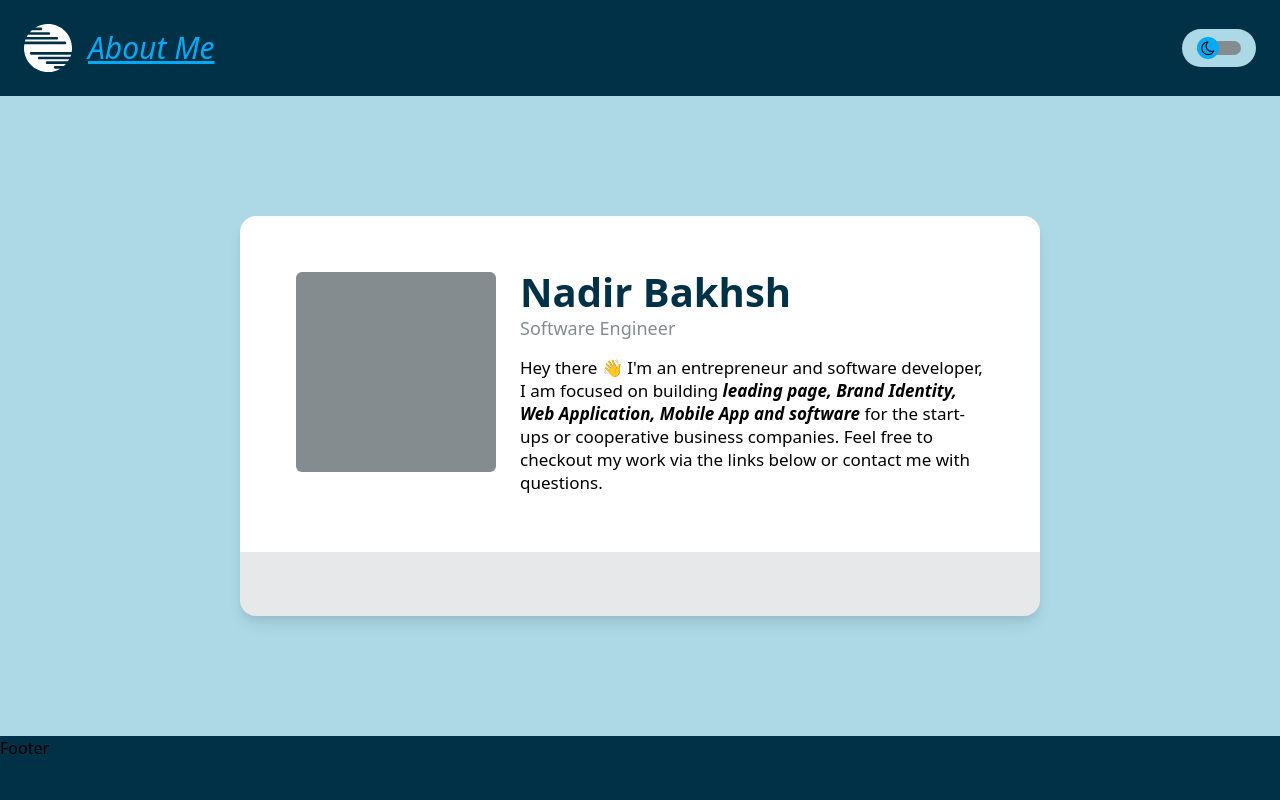
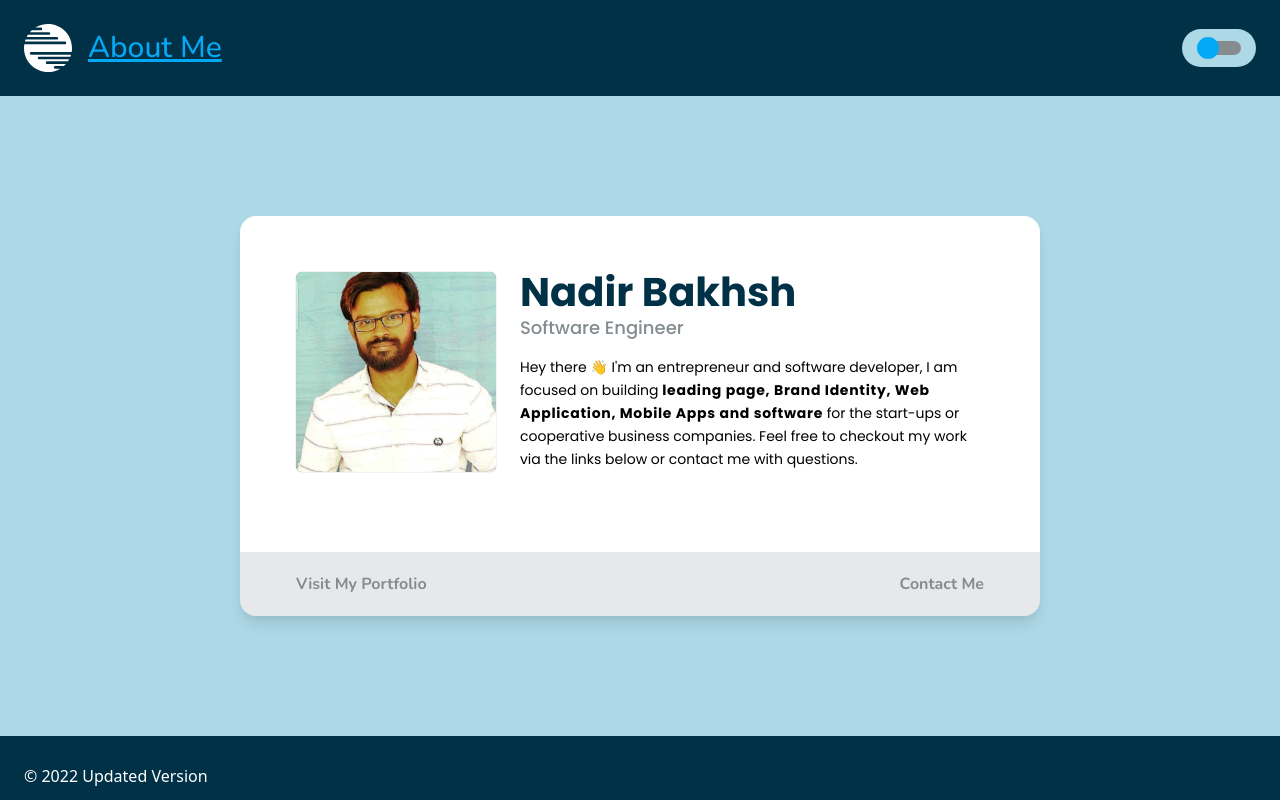
Before and after one commit to NadirBakhsh/NadirBakhsh, a Next.js app: page / in a window 1280 px wide. Built offline with nearby package versions, Linux system fonts and the light colour scheme.

Commit message:
my website complete

```diff
--- a/components/Card.jsx
+++ b/components/Card.jsx
@@ -1,11 +1,17 @@
 import React from 'react'
-import Image from 'next/image'
-import { Poppins } from '@next/font/google'
+import Image from 'next/legacy/image'
+import { Poppins, Nunito } from '@next/font/google'
 
 
 const poppins = Poppins({
 	weight: ['400', '500','700'],
-	variable: '--font-poppins',
+	className: '--font-poppins',
+	subsets: ['latin']
+})
+
+const nunito = Nunito({
+	weight: ['400', '500','700'],
+	className: '--font-nunito',
 	subsets: ['latin']
 })
 
@@ -15,20 +21,34 @@ const Card = () => {
 		<>
 			<div className='card w-full max-w-[800px] h-auto md:h-[400px] rounded-xl lg:rounded-2xl'>
 				<div className='card-body text-center md:text-left flex flex-col md:flex-row items-center md:items-start justify-between flex-1 p-6 md:p-14'>
-					<span className='profile-img w-[200px] h-[200px] bg-[#848C90] rounded-full md:rounded-md'></span>
+					<span className='profile-img overflow-hidden  w-[200px] h-[200px] bg-[#848C90] rounded-full md:rounded-md'>
+						<Image layout='responsive'   width={200} height={200} src={'/me.jpeg'} alt='my-image' />
+					</span>
 					<span className='about-content  flex-1 w-full h-full'>
-						<h1 className={`text-[32px] lg:text-[40px] ${poppins.variable} font-bold leading-[40px]`}>Nadir Bakhsh</h1>
-						<h2 className={`text-[18px] ${poppins.variable} font-medium leading-8 `}>Software Engineer</h2>
-						<p className={`text-[14px] md:text-[17px] leading-[23px] mt-3 ${poppins.variable}`}>
-							Hey there 👋 I'm an entrepreneur and software developer, I am focused on building <span className='font-semibold italic	'> leading page, Brand
-							Identity, Web Application, Mobile App and software </span> for the start-ups or cooperative business companies.
+						<h1 className={`text-[32px] lg:text-[40px] ${poppins.className} font-bold leading-[40px]`}>Nadir Bakhsh</h1>
+						<h2 className={`text-[18px] ${poppins.className} font-medium leading-8 `}>Software Engineer</h2>
+						<p className={`text-[14px] md:text-[14px] leading-[23px] mt-3 ${poppins.className}`}>
+							Hey there 👋 I'm an entrepreneur and software developer, I am focused on building <span className='font-semibold  tracking-wider'> leading page, Brand
+							Identity, Web Application, Mobile Apps and software </span> for the start-ups or cooperative business companies.
 							Feel free to checkout my work via the links below or contact me with questions.
 						</p>
 					</span>
 				</div>
-				<div className='card-footer'>
-					<span className='portfolio-link'></span>
-					<span className='contact-link'></span>
+				<div className={`card-footer flex justify-between items-center px-6 md:px-14 ${nunito.className} font-semibold`}>
+					<span
+					onClick={() => window.open('https://shiny-starship-524732.netlify.app/', '_blank')}
+					className={`portfolio-link`}
+					>
+						<span>Visit My Portfolio</span>
+						<i className="fa fa-long-arrow-right" aria-hidden="true"></i>
+					</span>
+					<span
+					onClick={() => window.open('mailto:nadir4k2010@gmail.com', '_blank')}
+					className='contact-link'
+					>
+						<i className="fa fa-envelope-o" aria-hidden="true"></i>
+						<span> Contact Me </span>
+					</span>
 				</div>
 			</div>
 		</>
--- a/components/Footer.jsx
+++ b/components/Footer.jsx
@@ -1,8 +1,35 @@
 const Footer = () => {
+	const OnLinkOpen = (link) => {
+		window.open(link, '_blank')
+	}
 
-  return (
-    <footer className={`h-16`}>Footer</footer>
-  )
+	return (
+		<footer
+			className={`h-auto md:h-16 flex flex-col-reverse md:flex-row justify-between items-center py-6 md:py-0 px-6`}>
+			<span className='text-[12px] md:text-[16px] text-[#fff] mt-4'>© 2022 Updated Version </span>
+
+			<div className='contactInfo'>
+				<span onClick={() => OnLinkOpen('https://www.linkedin.com/in/nadir-bakhsh-39807413a/')} target='_blank'>
+					<i className='fa fa-linkedin-square' aria-hidden='true'></i>
+				</span>
+				<span onClick={() => OnLinkOpen('https://www.facebook.com/nadir.bakhsh')} target='_blank'>
+					<i className='fa fa-facebook-official' aria-hidden='true'></i>
+				</span>
+				<span
+					onClick={() =>
+						OnLinkOpen(
+							'https://www.instagram.com/nadir_bakhsh_1/?fbclid=IwAR0KIxazOUvEWjccmKyTXhrmXOUlI0uFgdOqCtf7yHJZ5xd6cgLqkEW4DXA'
+						)
+					}
+					target='_blank'>
+					<i className='fa fa-instagram' aria-hidden='true'></i>
+				</span>
+				<span onClick={() => OnLinkOpen('https://medium.com/@NadirBakhsh')} target='_blank'>
+					<i className='fa fa-medium' aria-hidden='true'></i>
+				</span>
+			</div>
+		</footer>
+	)
 }
 
 export default Footer
--- a/components/Logo.jsx
+++ b/components/Logo.jsx
@@ -1,12 +1,9 @@
-import Link from 'next/link'
-import React from 'react'
-import { Poppins } from '@next/font/google'
+import { Nunito } from '@next/font/google'
 
-
-const poppins = Poppins({
-	weight: ['400', '500','700'],
-	variable: '--font-poppins',
-	subsets: ['latin']
+const nunito = Nunito({
+	weight: ['400', '500', '700'],
+	className: '--font-nunito',
+	subsets: ['latin'],
 })
 
 const Logo = () => {
@@ -20,7 +17,7 @@ const Logo = () => {
 			</svg>
 			<span
 				onClick={() => window.open('https://legendary-stardust-d4ef3c.netlify.app/', '_blank')}
-				className={`text-[#03A9F4] hover:text-[#fff] text-2xl md:text-3xl italic underline transition-all cursor-pointer ${poppins.variable}`}>
+				className={`text-[#03A9F4] hover:text-[#fff] text-2xl md:text-3xl  underline font-medium transition-all cursor-pointer ${nunito.className}`}>
 				About Me
 			</span>
 		</div>
--- a/components/SwitchBtn.jsx
+++ b/components/SwitchBtn.jsx
@@ -1,4 +1,4 @@
-import React, { useState } from 'react'
+import { useState } from 'react'
 
 const SwitchBtn = () => {
 	const [isMode, setIsMode] = useState(false)
@@ -17,7 +17,7 @@ const SwitchBtn = () => {
 		<div className='switch-btn'>
 			<span className='switch-btn-base'></span>
 			<button onClick={modeChange}>
-				{isMode ? <i class='fa fa-sun-o' aria-hidden='true'></i> : <i class='fa fa-moon-o' aria-hidden='true'></i>}
+				{isMode ? <i className='fa fa-sun-o' aria-hidden='true'></i> : <i className='fa fa-moon-o' aria-hidden='true'></i>}
 			</button>
 		</div>
 	)
--- a/pages/index.js
+++ b/pages/index.js
@@ -1,6 +1,4 @@
 import Head from 'next/head'
-import Image from 'next/image'
-import { useState } from 'react'
 import Footer from '../components/Footer'
 import Header from '../components/Header'
 import Main from '../components/Main'
@@ -13,15 +11,12 @@ export default function Home() {
 				<title>Nadir Bakhsh | Portfolio</title>
 				<meta name='description' content='Generated by create next app' />
 				<link
-					rel='stylesheet'
 					href='https://cdnjs.cloudflare.com/ajax/libs/font-awesome/4.7.0/css/font-awesome.css'
 					integrity='sha512-5A8nwdMOWrSz20fDsjczgUidUBR8liPYU+WymTZP1lmY9G6Oc7HlZv156XqnsgNUzTyMefFTcsFH/tnJE/+xBg=='
 					crossorigin='anonymous'
 					referrerpolicy='no-referrer'></link>
 			</Head>
-
 			<Header />
-
 			<Main />
 			<Footer />
 		</div>
--- a/styles/globals.css
+++ b/styles/globals.css
@@ -113,8 +113,8 @@ footer {
 .card-footer {
     width: 100%;
     height: 64px;
-    background-color: var(--light-base-color);
-    opacity: .2;
+    background-color: rgba(132, 140, 144, 0.2);
+    color: var(--light-base-color);
 }
 
 .card-body {
@@ -124,6 +124,7 @@ footer {
 .about-content h1 {
     color: var(--light-primary-color);
 }
+
 .dark .about-content h1 {
     color: #fff;
     opacity: .8;
@@ -137,3 +138,46 @@ footer {
 .about-content h2 {
     color: var(--light-base-color);
 }
+
+.card-footer span {
+    cursor: pointer;
+    display: flex;
+    align-items: center;
+    gap: 8px;
+}
+
+.card-footer span i {
+    font-size: 20px;
+}
+
+.card-footer span:nth-child(2) i {
+    margin-top: -4px;
+}
+
+.card-footer span:first-child i {
+    margin-top: 2px;
+}
+
+.card-footer span:hover {
+    color: var(--light-primary-color);
+}
+
+.dark .card-footer span:hover {
+    color: #fff;
+}
+
+.contactInfo i:hover {
+    color: #fff;
+}
+
+.contactInfo {
+    display: flex;
+    justify-content: center;
+    gap: 16px;
+    font-size: 28px;
+    color: var(--light-blue-color);
+}
+
+.profile-img {
+    box-shadow: rgba(0, 0, 0, 0.05) 0px 0px 0px 1px;
+}
```
Also changed, not shown: public/me.jpeg (added).
